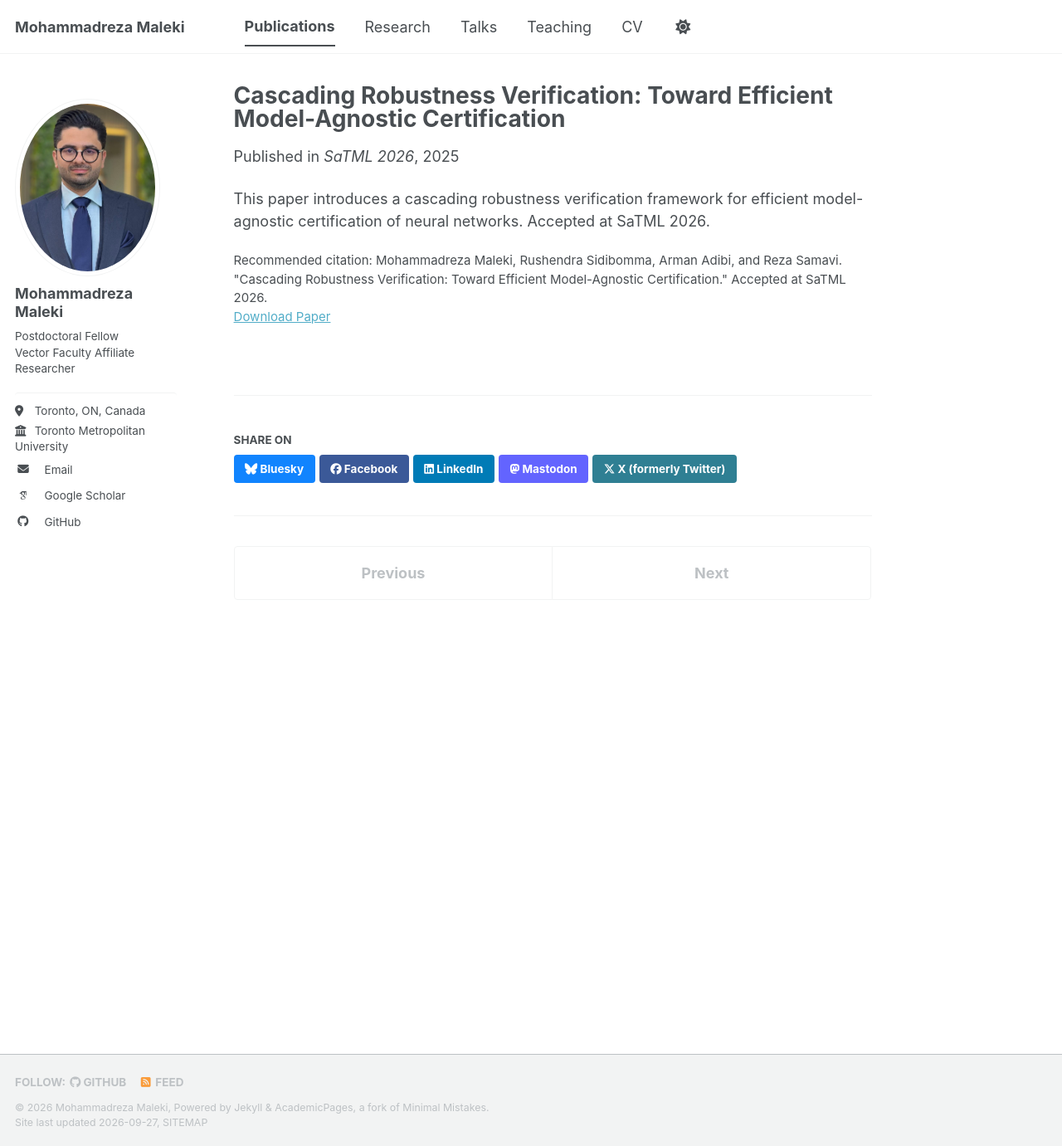
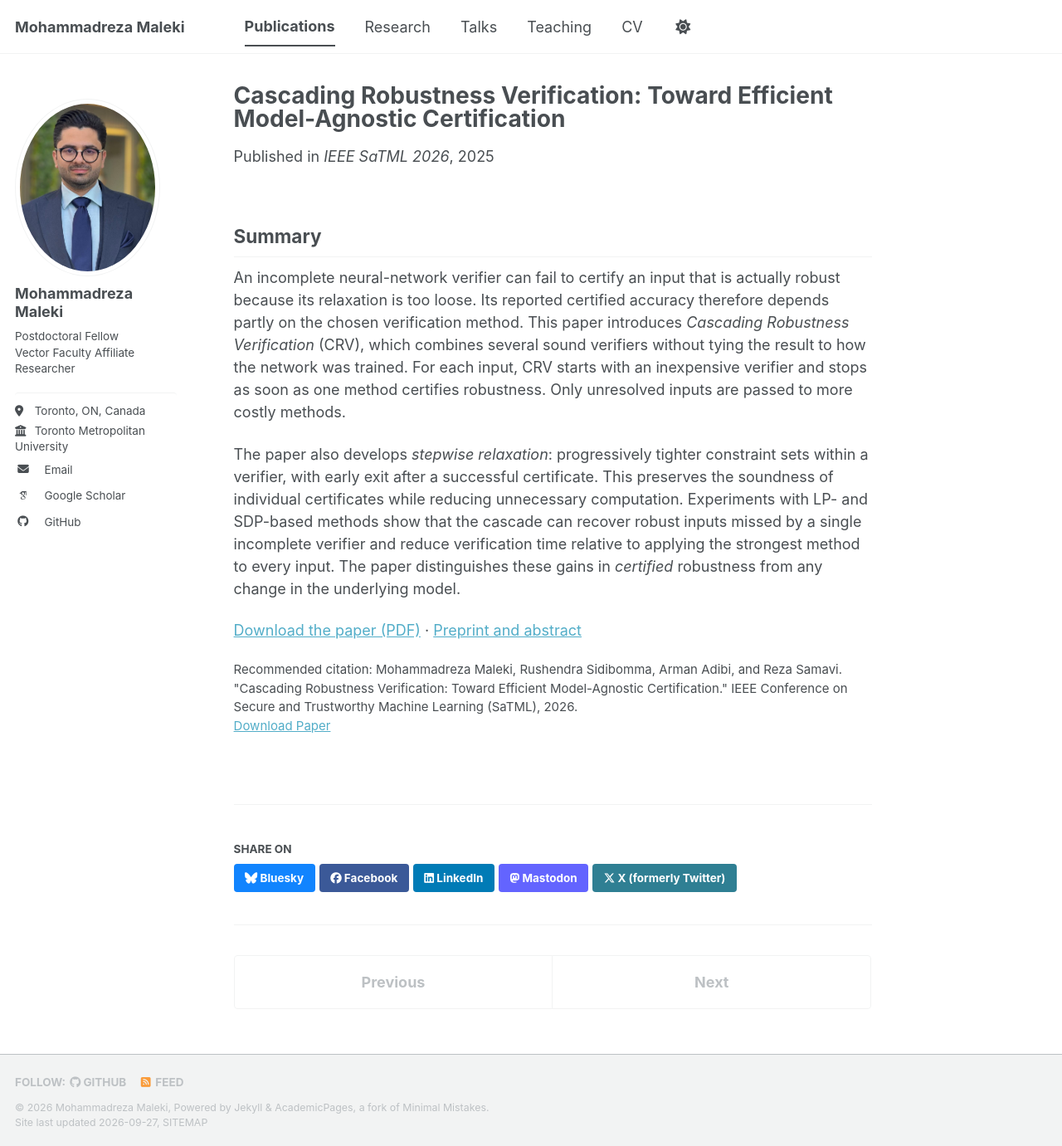
Before and after one commit to Mrezamaleki/mrezamaleki.github.io, a Jekyll site: the page built from _publications/2025-02-06-cascading-robustness-verification.md, in a window 1280 px wide and 1381 px high. Shown: the whole window at 83% size. Built offline with Jekyll 4.4.1, drawn with Linux system fonts in a browser that asks for light colours; some web fonts are replaced; a script bundle is joined from its source files by our own code; library files that are not in the unit come from our copies.

Commit message:
Add verified PDF and detailed paper summary

```diff
--- a/_publications/2025-02-06-cascading-robustness-verification.md
+++ b/_publications/2025-02-06-cascading-robustness-verification.md
@@ -3,10 +3,16 @@ title: "Cascading Robustness Verification: Toward Efficient Model-Agnostic Certi
 collection: publications
 year: 2026
 category: conferences
-excerpt: "A cascading framework for efficient model-agnostic robustness certification."
-venue: "SaTML 2026"
-paperurl: "https://arxiv.org/abs/2602.04236"
-citation: 'Mohammadreza Maleki, Rushendra Sidibomma, Arman Adibi, and Reza Samavi. "Cascading Robustness Verification: Toward Efficient Model-Agnostic Certification." Accepted at SaTML 2026.'
+excerpt: "A staged, model-agnostic verification framework that applies stronger certifiers only when cheaper methods cannot certify an input."
+venue: "IEEE SaTML 2026"
+paperurl: "https://arxiv.org/pdf/2602.04236"
+citation: 'Mohammadreza Maleki, Rushendra Sidibomma, Arman Adibi, and Reza Samavi. "Cascading Robustness Verification: Toward Efficient Model-Agnostic Certification." IEEE Conference on Secure and Trustworthy Machine Learning (SaTML), 2026.'
 ---
 
-This paper introduces a cascading robustness verification framework for efficient model-agnostic certification of neural networks. Accepted at SaTML 2026.
+## Summary
+
+An incomplete neural-network verifier can fail to certify an input that is actually robust because its relaxation is too loose. Its reported certified accuracy therefore depends partly on the chosen verification method. This paper introduces *Cascading Robustness Verification* (CRV), which combines several sound verifiers without tying the result to how the network was trained. For each input, CRV starts with an inexpensive verifier and stops as soon as one method certifies robustness. Only unresolved inputs are passed to more costly methods.
+
+The paper also develops *stepwise relaxation*: progressively tighter constraint sets within a verifier, with early exit after a successful certificate. This preserves the soundness of individual certificates while reducing unnecessary computation. Experiments with LP- and SDP-based methods show that the cascade can recover robust inputs missed by a single incomplete verifier and reduce verification time relative to applying the strongest method to every input. The paper distinguishes these gains in *certified* robustness from any change in the underlying model.
+
+[Download the paper (PDF)](https://arxiv.org/pdf/2602.04236) · [Preprint and abstract](https://arxiv.org/abs/2602.04236)
```
